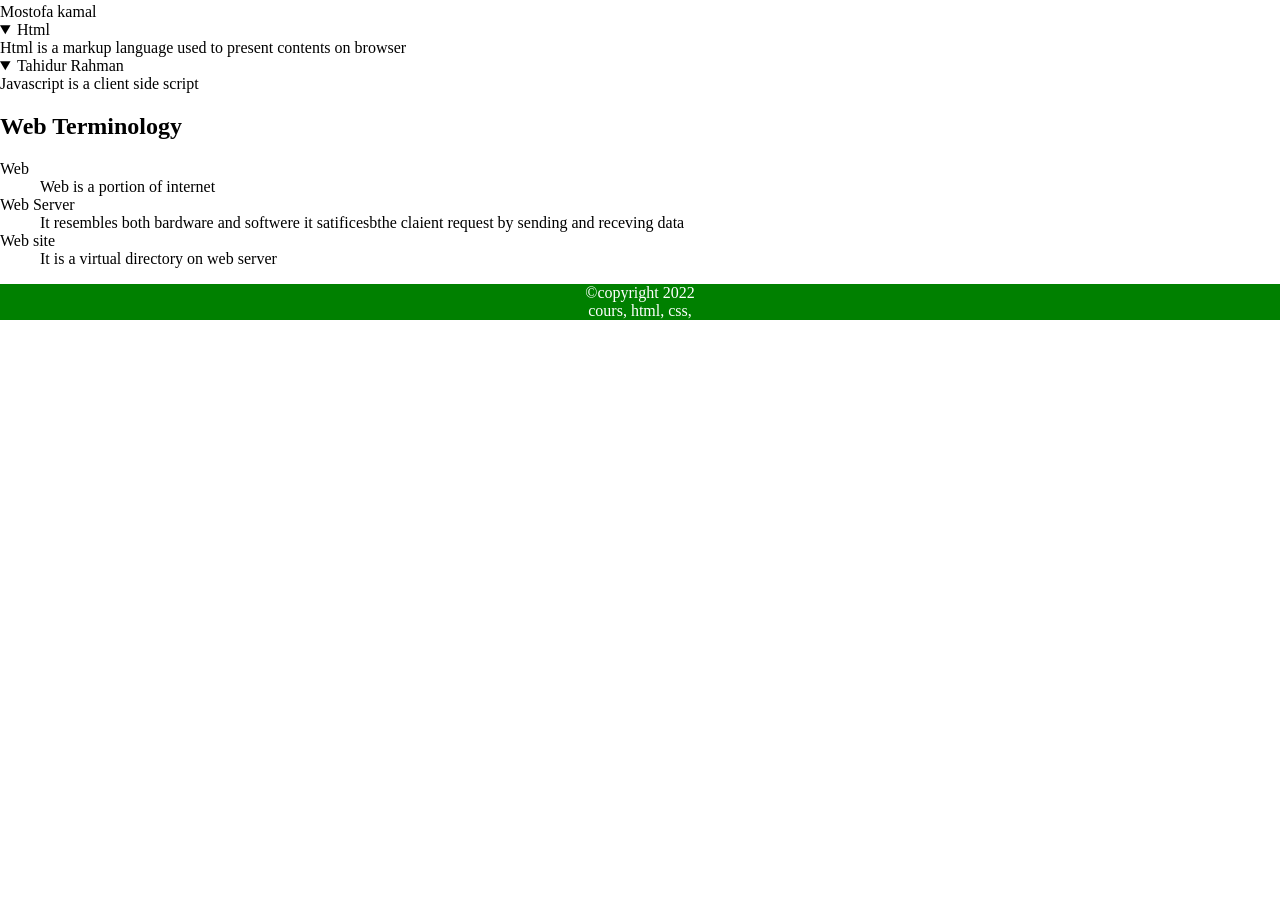
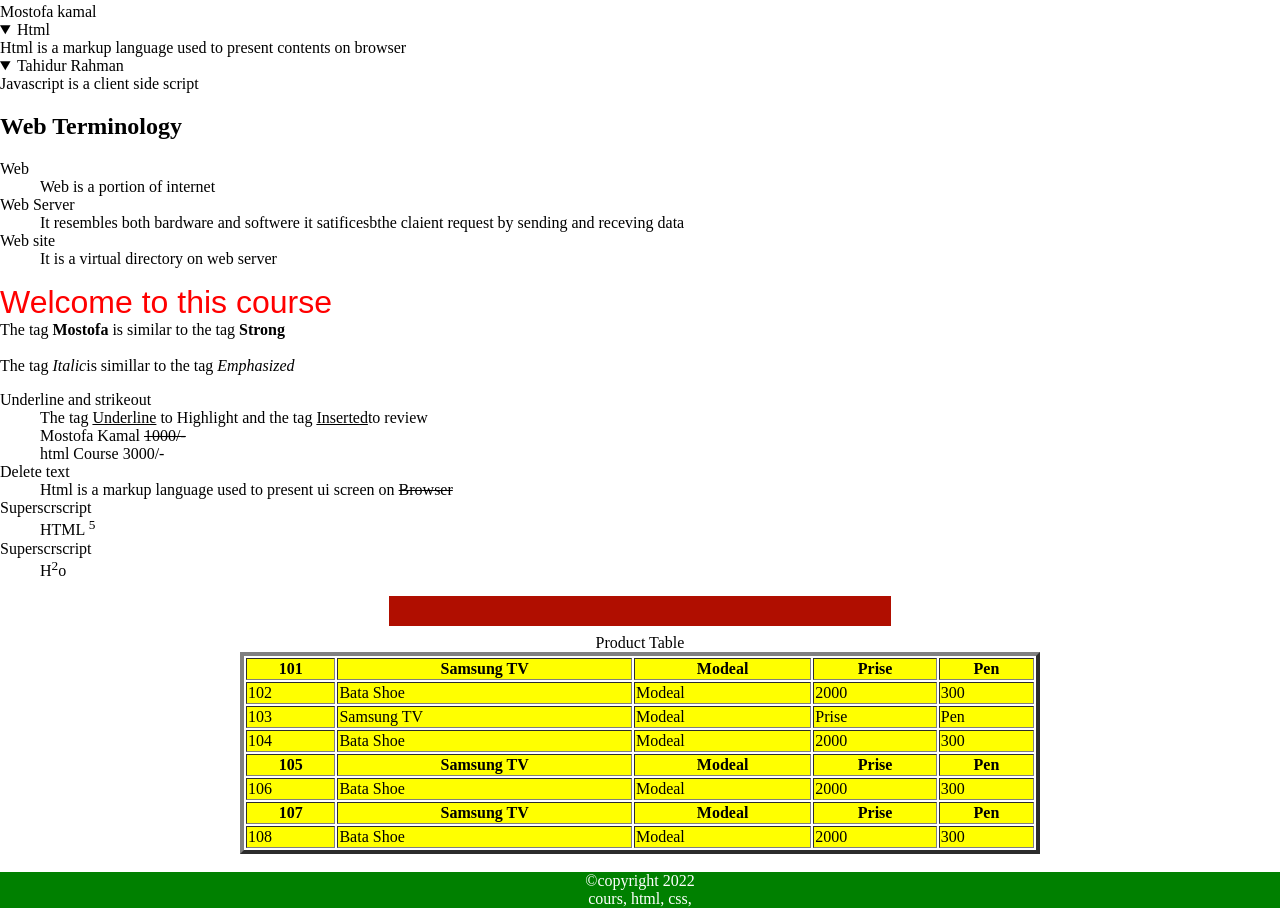
Before and after one commit to mostofa-kamal/html-css, a plain HTML site: page mostofs kamal.html in a window 1280 px wide. Shown: the part 1195-2103 px from the top of the page. Before the commit the page ends 1515 px from the top, so only its background shows below. Drawn offline with Linux system fonts and the light colour scheme.

Commit message:
table practice

```diff
--- a/mostofs kamal.html
+++ b/mostofs kamal.html
@@ -28,7 +28,7 @@
                 text-align: center;
             }
             aside{
-                border-style: dashed;
+                border-style: double;
                 width: 200px;
                 display: block(none);
             }
@@ -87,7 +87,7 @@
                     <button>post coments</button>
                     </form>
                     <figure>
-                    <img src="images/bare.jpg" width="100" height="100">
+                    <img src="images/bare.jpg" width="200" height="100">
                     <figcaption>bare</figcaption>
                     </figure>
 
@@ -213,8 +213,6 @@
                 </div>
 
 
-
-
                 <h2> Web Terminology</h2>
                 <dl>
                     <dt> Web</dt>
@@ -225,10 +223,104 @@
                     <dd> It is a virtual directory on web server</dd>
                 </dl>
 
+                <font face="arial" size="6" color="red"> Welcome to this course</font>
+
+                <div> The tag <b>Mostofa</b> is similar to the tag <strong>Strong</strong></div><br>
+                The tag <i>Italic</i>is simillar to the tag <em>Emphasized</em>
+
+                <div>
+                    <dl>
+                        <dt>Underline and strikeout</dt>
+                        <dd>The tag <u>Underline</u> to Highlight and the tag <ins>Inserted</ins>to review <br>
+                        Mostofa Kamal <strike>1000/-</strike>
+                        <br>
+                        html Course 3000/-
+                    </dd>
+                    <dt> Delete text</dt>
+                    <dd>
+                        Html is a markup language used to present ui screen on <del>Browser</del>
+                        <dt>Superscrscript</dt>
+                        <dd> HTML <sup>5</sup></dd>
+                         <dt>Superscrscript</dt>
+                         <dd> H<sup>2</sup>o</dd>
+                    </dl>
+                </div>
+
+
+                <div>
+                    <hr size="30" width="500" color="bule" moshade align="center">
+                </div>
+
+                <div>
+                    <table align="center" width="800" border="4">
+                        <caption> Product Table</caption>
+                        <colgroup span="5" style="background-color:yellow"></colgroup>
+                        <thead>
+                            <th> 101</th>
+                            <th> Samsung TV </th>
+                            <th>Modeal</th>
+                            <th> Prise</th>
+                            <th> Pen</th>
+                        </thead>
+                        <tr>
+                            <td>102</td>
+                            <td> Bata Shoe</td>
+                            <td>Modeal</td>
+                            <td>2000</td>
+                            <td>300</td>
+                        </tr>
+                        <thead>
+                            <td> 103</dh>
+                            <td> Samsung TV </td>
+                            <td>Modeal</td>
+                            <td> Prise</td>
+                            <td> Pen</td>
+                        </thead>
+                        <tr>
+                            <td>104</td>
+                            <td> Bata Shoe</td>
+                            <td>Modeal</td>
+                            <td>2000</td>
+                            <td>300</td>
+                        </tr>
+                        <thead>
+                            <th> 105</th>
+                            <th> Samsung TV </th>
+                            <th>Modeal</th>
+                            <th> Prise</th>
+                            <th> Pen</th>
+                        </thead>
+                        <tr>
+                            <td>106</td>
+                            <td> Bata Shoe</td>
+                            <td>Modeal</td>
+                            <td>2000</td>
+                            <td>300</td>
+                        </tr>
+                        <thead>
+                            <th> 107</th>
+                            <th> Samsung TV </th>
+                            <th>Modeal</th>
+                            <th> Prise</th>
+                            <th> Pen</th>
+                        </thead>
+                        <tr>
+                            <td>108</td>
+                            <td> Bata Shoe</td>
+                            <td>Modeal</td>
+                            <td>2000</td>
+                            <td>300</td>
+                        </tr>
+                </table>
+                <br>
+            </div>
+
                 <footer>
                     <div>&copy;copyright 2022</div>
                     <div>cours, html, css,</div>
                 </footer>
+
+
         </body>
 
 
```
